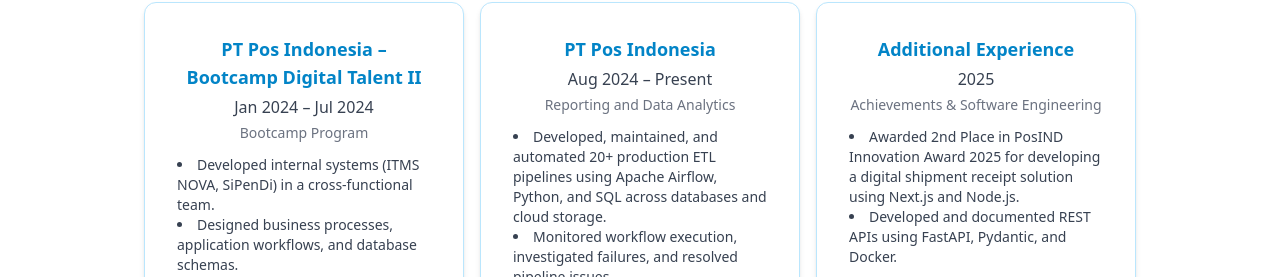
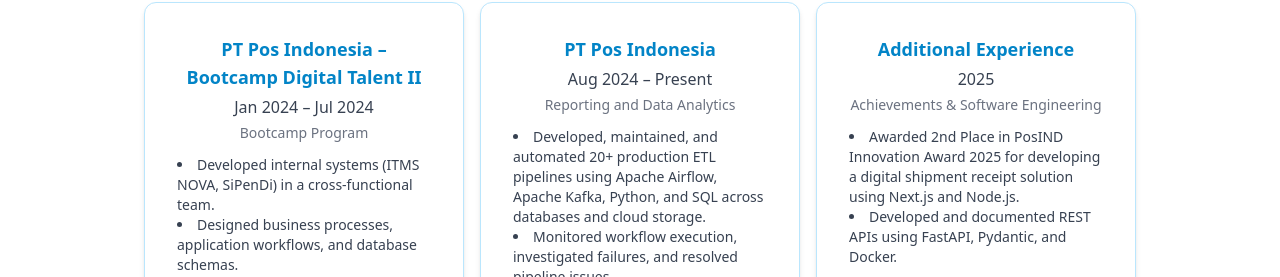
Before and after one commit to fiorentk/portofolio-DA, a React (Vite) app: page / in a window 1280 px wide. Shown: the part 634-911 px from the top of the page. Built offline with nearby package versions, Linux system fonts and the light colour scheme.

Commit message:
added new skills and tools

```diff
--- a/src/components/Home.tsx
+++ b/src/components/Home.tsx
@@ -144,7 +144,7 @@
       duration: "Aug 2024 – Present",
       jobtitle: "Reporting and Data Analytics",
       desc: [
-        "Developed, maintained, and automated 20+ production ETL pipelines using Apache Airflow, Python, and SQL across databases and cloud storage.",
+        "Developed, maintained, and automated 20+ production ETL pipelines using Apache Airflow, Apache Kafka, Python, and SQL across databases and cloud storage.",
         "Monitored workflow execution, investigated failures, and resolved pipeline issues.",
         "Processed, transformed, and validated datasets to support reporting and analytics.",
         "Developed 10+ Tableau dashboards using calculated fields and custom measures.",
```
